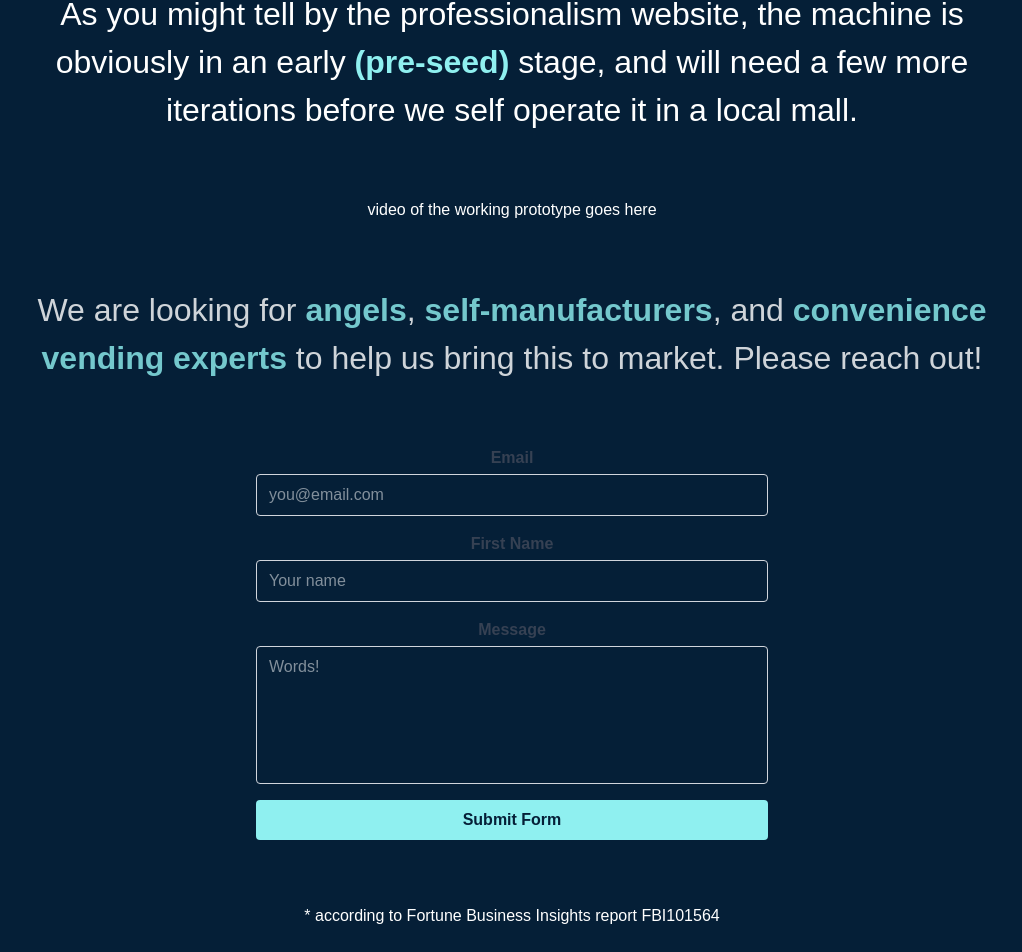
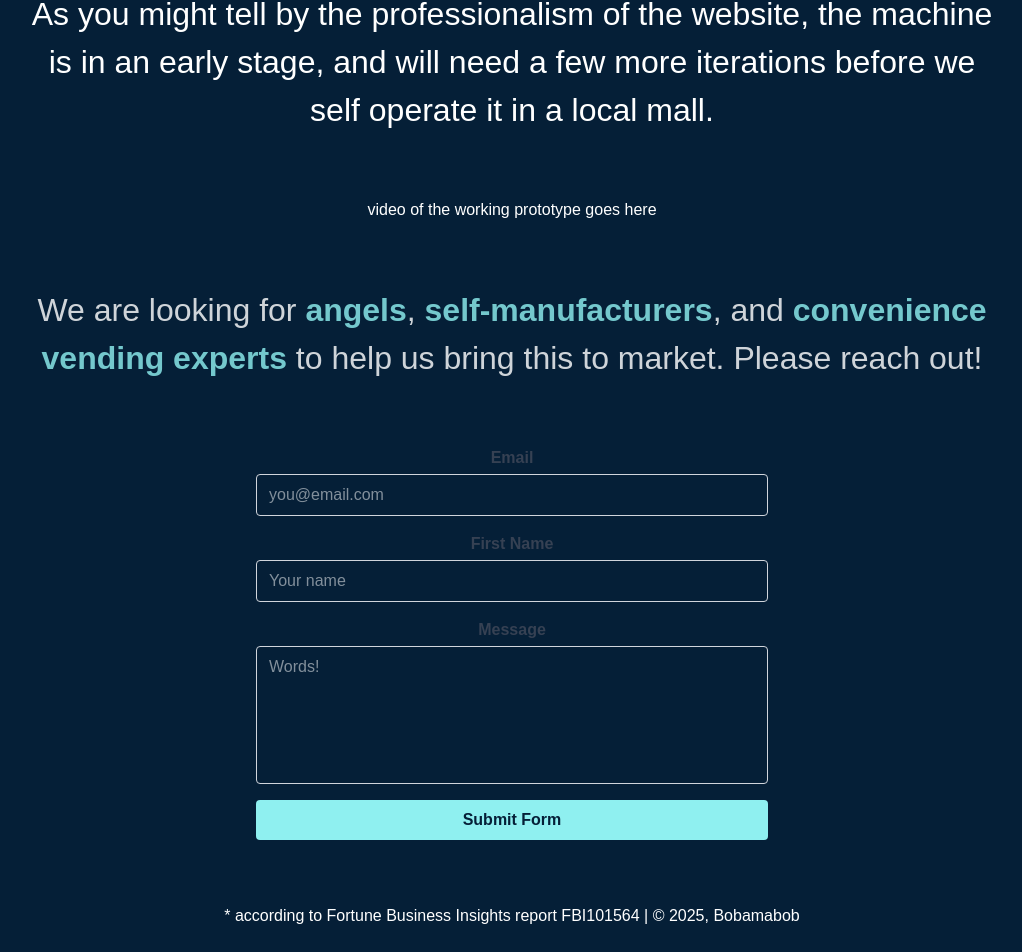
Before and after one commit to k-xvin/bobamabob-landing, a React (Vite) app: page / in a window 1280 px wide. Shown: the part 3101-4053 px from the top of the page, without its empty margins (128-1150 px from the left). Built offline with nearby package versions, Linux system fonts and the light colour scheme; a web font is replaced by a local one.

Commit message:
feat: copyright

```diff
--- a/src/App.tsx
+++ b/src/App.tsx
@@ -62,8 +62,8 @@ function App() {
 
       <ScrollPageSection className="flex flex-col items-center justify-center">
         <h3 className="max-w-[80%] text-center">
-          As you might tell by the professionalism website, the machine is obviously in
-          an early <b>(pre-seed)</b> stage, and will need a few more iterations before we
+          As you might tell by the professionalism of the website, the machine is in
+          an early stage, and will need a few more iterations before we
           self operate it in a local mall.
         </h3>
       </ScrollPageSection>
@@ -130,7 +130,8 @@ function App() {
       </form>
 
       <footer className='text-grey-400 mt-16'>
-        * according to Fortune Business Insights report FBI101564</footer>
+        * according to Fortune Business Insights report FBI101564 | © 2025, Bobamabob
+        </footer>
     </main>
   )
 }
```
